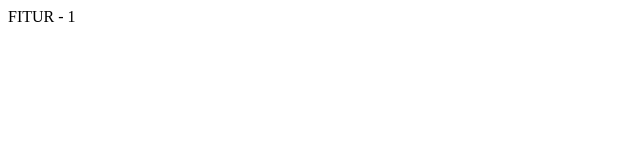
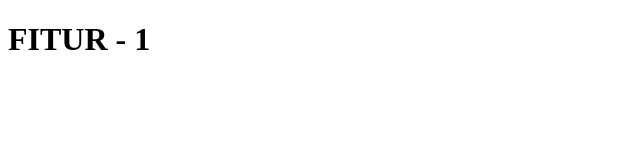
Before and after one commit to rifaalfadli/test, a plain HTML site: page index.html in a window 1280 px wide. Shown: the whole page, without its empty margins (0-640 px from the left). Drawn offline with Linux system fonts and the light colour scheme.

Commit message:
modified fitur-1

```diff
--- a/index.html
+++ b/index.html
@@ -6,6 +6,6 @@
     <title>Document</title>
   </head>
   <body>
-    FITUR - 1
+    <h1>FITUR - 1</h1>
   </body>
 </html>
```
